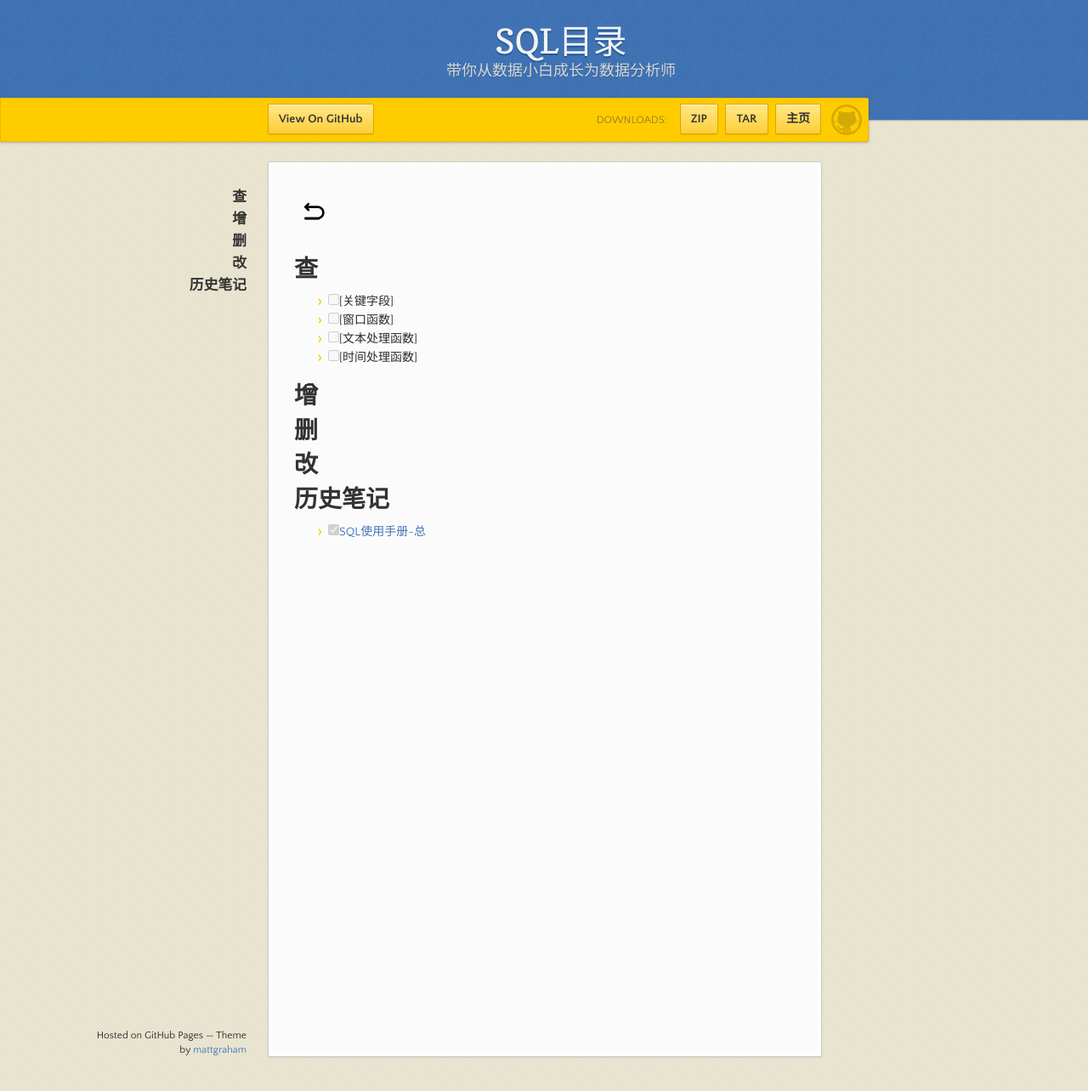
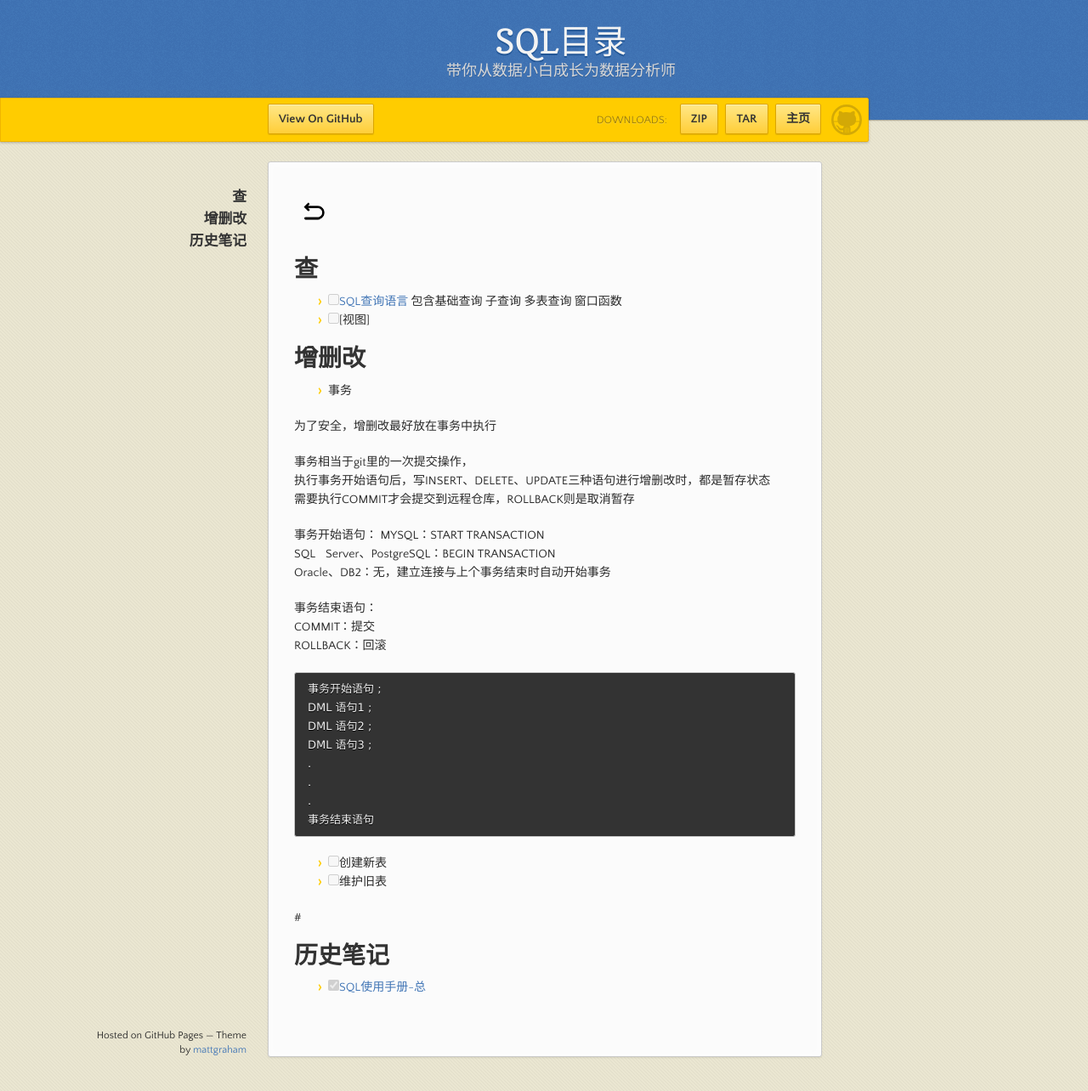
Before and after one commit to analy-liu/analy-liu.github.io, a Jekyll site: the page built from _posts/2022-06-01-SQL_Index.md, in a window 1280 px wide and 1284 px high. Shown: the whole window at 85% size. Built offline with Jekyll 4.4.1, drawn with Linux system fonts in a browser that asks for light colours.

Commit message:
SQL查询语句

````diff
--- a/_posts/2022-06-01-SQL_Index.md
+++ b/_posts/2022-06-01-SQL_Index.md
@@ -6,16 +6,44 @@ layout: default
 
 # 查
 
-- [ ] [关键字段]
-- [ ] [窗口函数]
-- [ ] [文本处理函数]
-- [ ] [时间处理函数]
+- [ ] [SQL查询语言](../../../../2022/08/20/SQL_Read.html)
+  包含基础查询 子查询 多表查询 窗口函数
+- [ ] [视图]
 
-# 增
+# 增删改
 
-# 删
+-  事务
 
-# 改
+为了安全，增删改最好放在事务中执行
+
+事务相当于git里的一次提交操作，
+执行事务开始语句后，写INSERT、DELETE、UPDATE三种语句进行增删改时，都是暂存状态
+需要执行COMMIT才会提交到远程仓库，ROLLBACK则是取消暂存
+
+事务开始语句：
+MYSQL：START TRANSACTION
+SQL Server、PostgreSQL：BEGIN TRANSACTION
+Oracle、DB2：无，建立连接与上个事务结束时自动开始事务
+
+事务结束语句：
+COMMIT：提交
+ROLLBACK：回滚
+
+```SQL
+事务开始语句 ;
+DML 语句1 ;
+DML 语句2 ;
+DML 语句3 ;
+.
+.
+.
+事务结束语句
+```
+
+- [ ] 创建新表
+- [ ] 维护旧表
+
+#
 
 # 历史笔记
 
````
Also changed, not shown: _posts/2022-06-01-SQL_Note.md (+1 -1 lines), _posts/2022-08-20-SQL_Read.md (added, +220 -0 lines).
